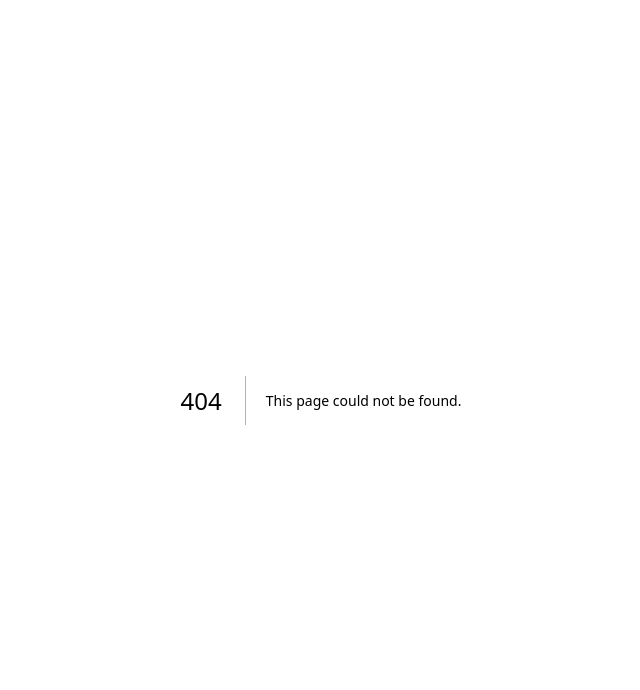
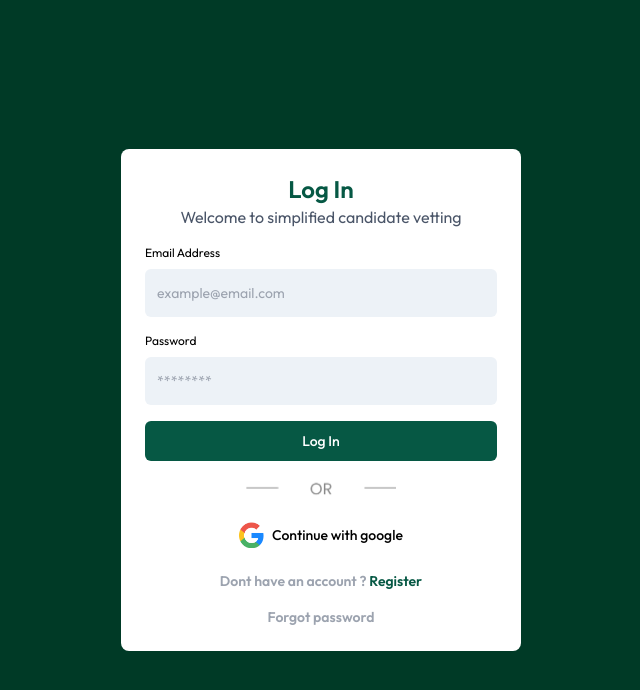
Before and after one commit to joshuaoni/tbwrge, a Next.js app: page /home/sign-in in a window 1280 px wide. Before the commit this address had no page. Shown: the top 690 px of the page, without its empty margins (319-959 px from the left). Built offline with nearby package versions, Linux system fonts and the light colour scheme.

Commit message:
built the sign in screen

```diff
--- a/src/pages/home/landing-header/index.tsx
+++ b/src/pages/home/landing-header/index.tsx
@@ -3,6 +3,7 @@ import candivetlogo from "../../../../public/images/candivet-logo.png";
 import Image from "next/image";
 import { Button } from "@/components/ui/button";
 import { usePathname } from "next/navigation";
+import { useRouter } from "next/router";
 
 const LandingHeader = ({
   scrollToSection,
@@ -19,6 +20,7 @@ const LandingHeader = ({
   blogSectionRef: RefObject<HTMLDivElement>;
   CommunitySectionRef: RefObject<HTMLDivElement>;
 }) => {
+  const router = useRouter()
   return (
     <div className="w-full z-20 fixed flex items-center bg-white   top-0 border py-4">
       <div className="flex items-center ml-6 cursor-pointer">
@@ -34,7 +36,12 @@ const LandingHeader = ({
         blogSectionRef={blogSectionRef}
       />
       <div className="ml-auto mr-8">
-        <Button className="border-none outline-none tet-black">Log In</Button>
+        <Button
+          onClick={() => router.push("/home/sign-in")}
+          className="border-none outline-none tet-black"
+        >
+          Log In
+        </Button>
         <Button className="bg-primary text-white">Sign Up</Button>
       </div>
     </div>
--- /dev/null
+++ b/src/pages/home/sign-in/index.tsx
@@ -0,0 +1,76 @@
+import { Button } from "@/components/ui/button";
+import { Input } from "@/components/ui/input";
+import Image from "next/image";
+import React from "react";
+import OR from "../../../../public/images/OR.png";
+import GOOGLEICON from "../../../../public/images/icons/google-icon.png";
+
+const index = () => {
+  const handleSubmit = (e: React.FormEvent<HTMLFormElement>) => {
+    e.preventDefault();
+  };
+  return (
+    <div className="h-screen w-screen bg-darkgreen flex items-center justify-center ">
+      <div className="w-[400px] h-fit bg-white rounded-lg flex flex-col items-center p-6">
+        <h1 className="text-2xl font-semibold text-primary">Log In</h1>
+        <p className="text-[#4A5568]">
+          Welcome to simplified candidate vetting
+        </p>
+        <form
+          onSubmit={handleSubmit}
+          className=" w-full flex flex-col mt-4 space-y-4"
+        >
+          <div className="flex flex-col space-y-2 ">
+            <label className="text-xs" htmlFor="email">
+              Email Address
+            </label>
+            <Input
+              placeholder="example@email.com"
+              className="w-full bg-[#EDF2F7] py-6 border-none"
+            />
+          </div>
+          <div className="flex flex-col space-y-2">
+            <label className="text-xs" htmlFor="email">
+              Password
+            </label>
+            <Input
+              placeholder="********"
+              className="w-full bg-[#EDF2F7] py-6 border-none"
+            />
+          </div>
+          <Button
+            variant="default"
+            className="bg-primary text-white w-full"
+            type="submit"
+          >
+            Log In
+          </Button>
+          <Image
+            src={OR}
+            alt=""
+            width={150}
+            height={150}
+            className="self-center my-4"
+          />
+          <Button
+            variant="default"
+            className="bg-white flex items-center text-black w-full"
+            type="submit"
+          >
+            <Image src={GOOGLEICON} alt="" width={25} height={25} />
+            <p>Continue with google</p>
+          </Button>
+          <span className="font-semibold  cursor-pointer self-center text-gray-400 text-sm text-center">
+            Dont have an account ?{" "}
+            <span className="text-primary ">Register</span>{" "}
+          </span>
+          <span className="font-semibold cursor-pointer  self-center text-gray-400 text-sm text-center">
+            Forgot password{" "}
+          </span>
+        </form>
+      </div>
+    </div>
+  );
+};
+
+export default index;
--- a/tailwind.config.ts
+++ b/tailwind.config.ts
@@ -8,28 +8,29 @@ const config: Config = {
     "./src/app/**/*.{js,ts,jsx,tsx,mdx}",
   ],
   theme: {
-  	extend: {
-  		colors: {
-  			background: 'var(--background)',
-  			foreground: 'var(--foreground)',
-  			primary: '#065844',
-  			sidebar: {
-  				DEFAULT: 'hsl(var(--sidebar-background))',
-  				foreground: 'hsl(var(--sidebar-foreground))',
-  				primary: 'hsl(var(--sidebar-primary))',
-  				'primary-foreground': 'hsl(var(--sidebar-primary-foreground))',
-  				accent: 'hsl(var(--sidebar-accent))',
-  				'accent-foreground': 'hsl(var(--sidebar-accent-foreground))',
-  				border: 'hsl(var(--sidebar-border))',
-  				ring: 'hsl(var(--sidebar-ring))'
-  			}
-  		},
-  		borderRadius: {
-  			lg: 'var(--radius)',
-  			md: 'calc(var(--radius) - 2px)',
-  			sm: 'calc(var(--radius) - 4px)'
-  		}
-  	}
+    extend: {
+      colors: {
+        background: "var(--background)",
+        foreground: "var(--foreground)",
+        primary: "#065844",
+        darkgreen: "#003A26",
+        sidebar: {
+          DEFAULT: "hsl(var(--sidebar-background))",
+          foreground: "hsl(var(--sidebar-foreground))",
+          primary: "hsl(var(--sidebar-primary))",
+          "primary-foreground": "hsl(var(--sidebar-primary-foreground))",
+          accent: "hsl(var(--sidebar-accent))",
+          "accent-foreground": "hsl(var(--sidebar-accent-foreground))",
+          border: "hsl(var(--sidebar-border))",
+          ring: "hsl(var(--sidebar-ring))",
+        },
+      },
+      borderRadius: {
+        lg: "var(--radius)",
+        md: "calc(var(--radius) - 2px)",
+        sm: "calc(var(--radius) - 4px)",
+      },
+    },
   },
   plugins: [require("tailwindcss-animate")],
 };
```
Also changed, not shown: public/images/OR.png (added), public/images/icons/google-icon.png (added).
